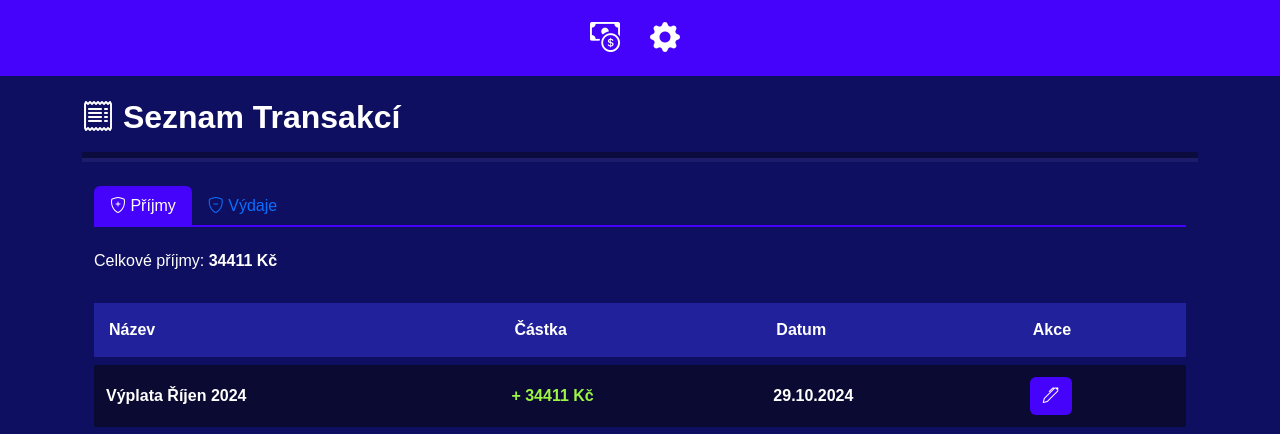
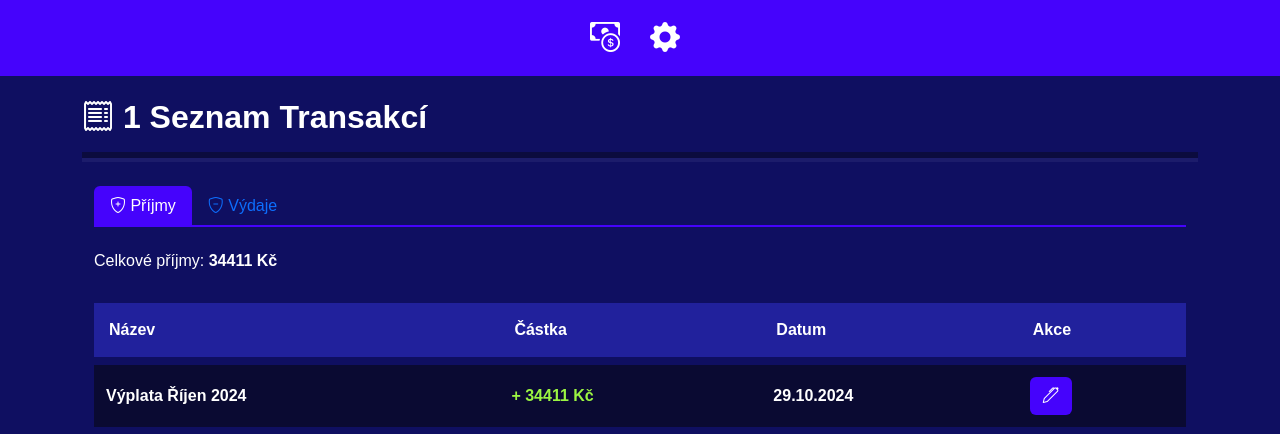
Before and after one commit to Postaczech2021/Finance, a Django app: page /list/ in a window 1280 px wide. Shown: the top 434 px of the page. Run offline with Django 5.2, Linux system fonts and the light colour scheme; data comes from the database, SQL or seed files in the repository.

```diff
--- a/finance_project/finance_app/templates/list.html
+++ b/finance_project/finance_app/templates/list.html
@@ -1,7 +1,7 @@
 {% extends "base.html" %}
 {% block content %}
 
-<h2 class="py-2"><i class="bi bi-receipt"></i> Seznam Transakcí</h2>
+<h2 class="py-2"><i class="bi bi-receipt"></i> 1  Seznam Transakcí</h2>
 <div class="hr-container">
     <hr class="hr-main">
     <hr class="hr-secondary">
```
